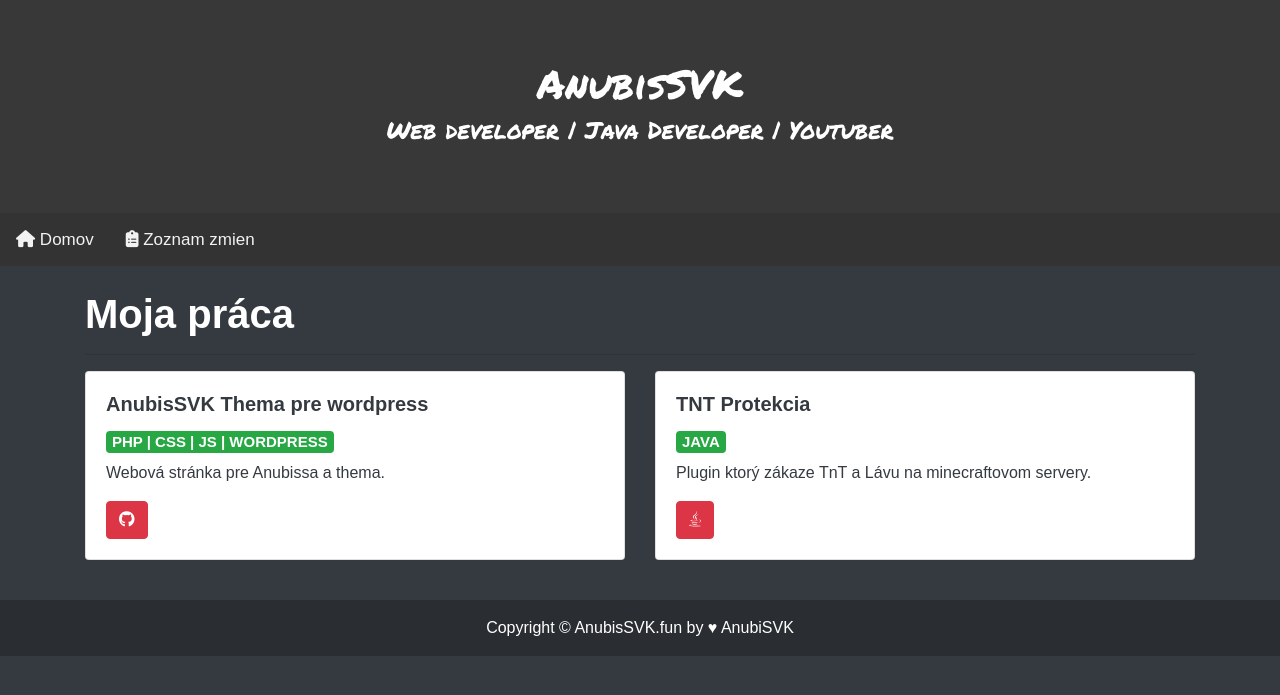
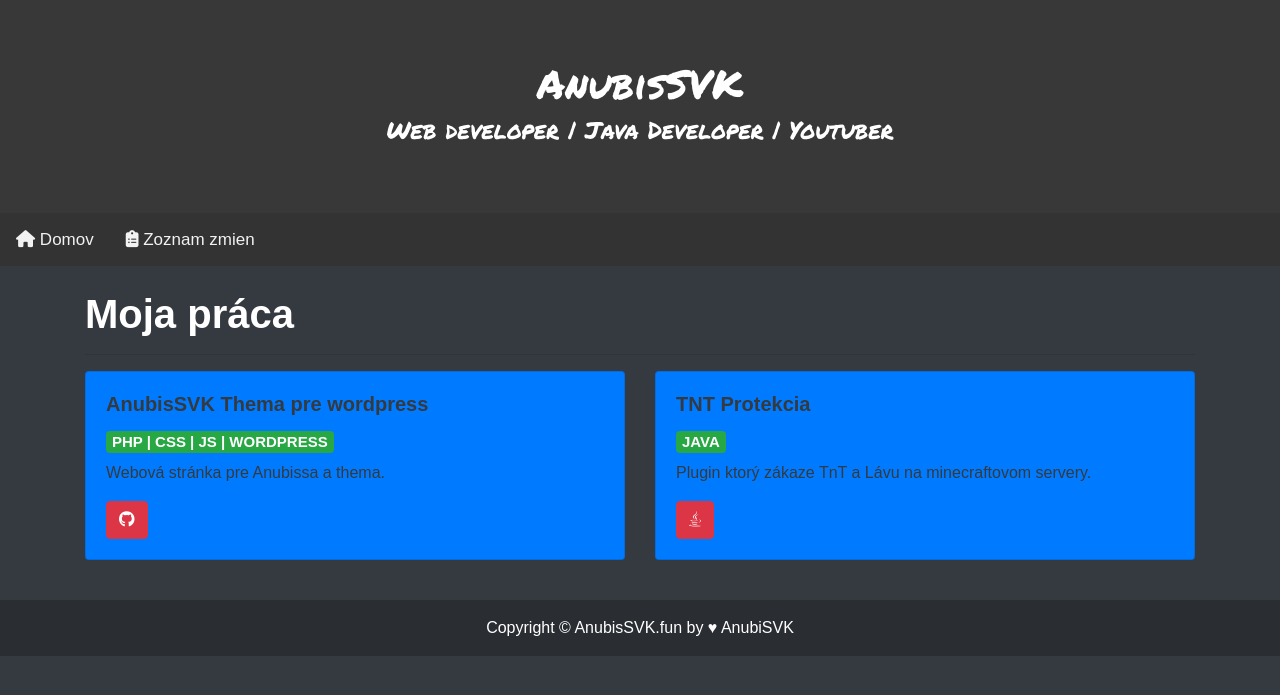
Before and after one commit to AnubisSVK-jpg/web, a Jekyll site: the page built from index.html, in a window 1280 px wide. Shown: the top 695 px of the page. Built offline with Jekyll 4.4.1, drawn with Linux system fonts in a browser that asks for light colours; nearby versions of some CDN libraries.

Commit message:
Update domov.html

```diff
--- a/_layouts/domov.html
+++ b/_layouts/domov.html
@@ -10,7 +10,7 @@
         <p style="color:black;"></p>
         <div class="row">
             <div class="col-sm-6">
-              <div class="card text-dark bg-white mb-3">
+              <div class="card text-dark bg-primary mb-3">
                 <div class="card-body">
                   <h5 class="card-title" style="font-weight:bold">AnubisSVK Thema pre wordpress</h5>
                   <h5><span class="badge badge-success">PHP | CSS | JS | WORDPRESS</span></h5>
@@ -23,7 +23,7 @@
 
 
 <div class="col-sm-6">
-              <div class="card text-dark bg-white mb-3">
+              <div class="card text-dark bg-primary mb-3">
                 <div class="card-body">
                   <h5 class="card-title" style="font-weight:bold">TNT Protekcia</h5>
                   <h5><span class="badge badge-success">JAVA</span></h5>
```
